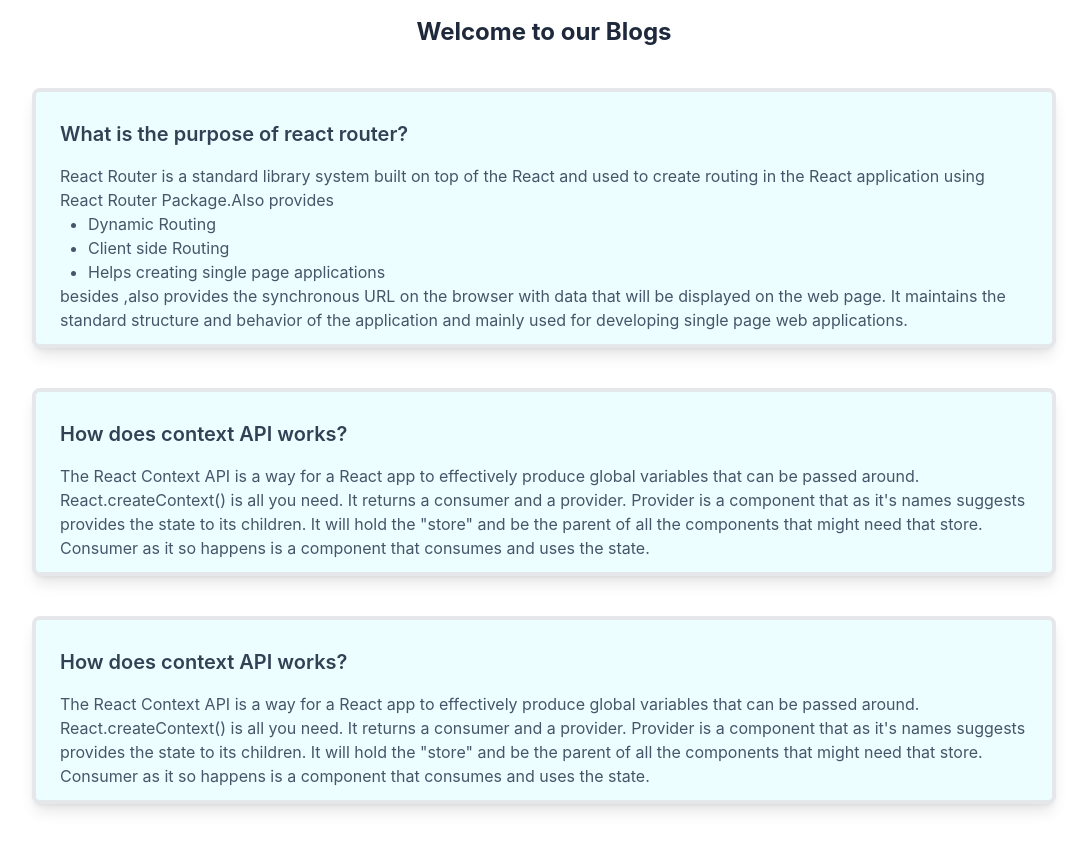
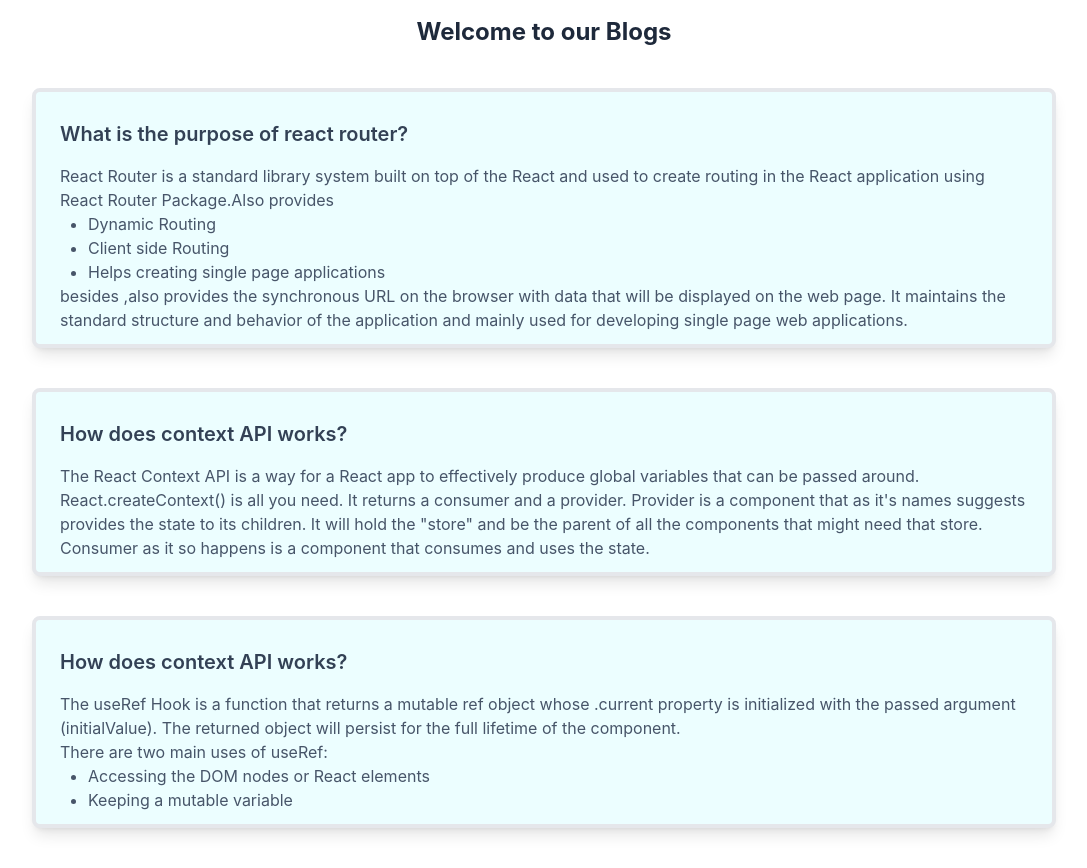
Before and after one commit to Ashikur540/Quick_Test, a React (Create React App) app: page /blogs in a window 1280 px wide. Shown: the whole page, without its empty margins (96-1183 px from the left). Before the commit the page ends 844 px from the top, so only its background shows below. Built offline with nearby package versions, Linux system fonts and the light colour scheme.

Commit message:
blog done

```diff
--- a/src/Components/Blogs/Blogs.jsx
+++ b/src/Components/Blogs/Blogs.jsx
@@ -28,8 +28,13 @@
             <div className="bg-cyan-50 px-6 py-3 text-left max-w-5xl border-4 rounded-lg shadow-lg mx-auto my-10">
                 <h1 className="text-slate-700 font-semibold py-4 text-xl">How does context API works?</h1>
                 <p className="text-slate-600">
-                    The React Context API is a way for a React app to effectively produce global variables that can be passed around.<br />
-                    React.createContext() is all you need. It returns a consumer and a provider. Provider is a component that as it's names suggests provides the state to its children. It will hold the "store" and be the parent of all the components that might need that store. Consumer as it so happens is a component that consumes and uses the state.
+                    The useRef Hook is a function that returns a mutable ref object whose .current property is initialized with the passed argument (initialValue). The returned object will persist for the full lifetime of the component.<br />
+                    There are two main uses of useRef:
+                    <ol className="list-disc">
+                        <li className="ml-7">Accessing the DOM nodes or React elements</li>
+                        <li className="ml-7">Keeping a mutable variable</li>
+
+                    </ol>
                 </p>
             </div>
         </div>
```
